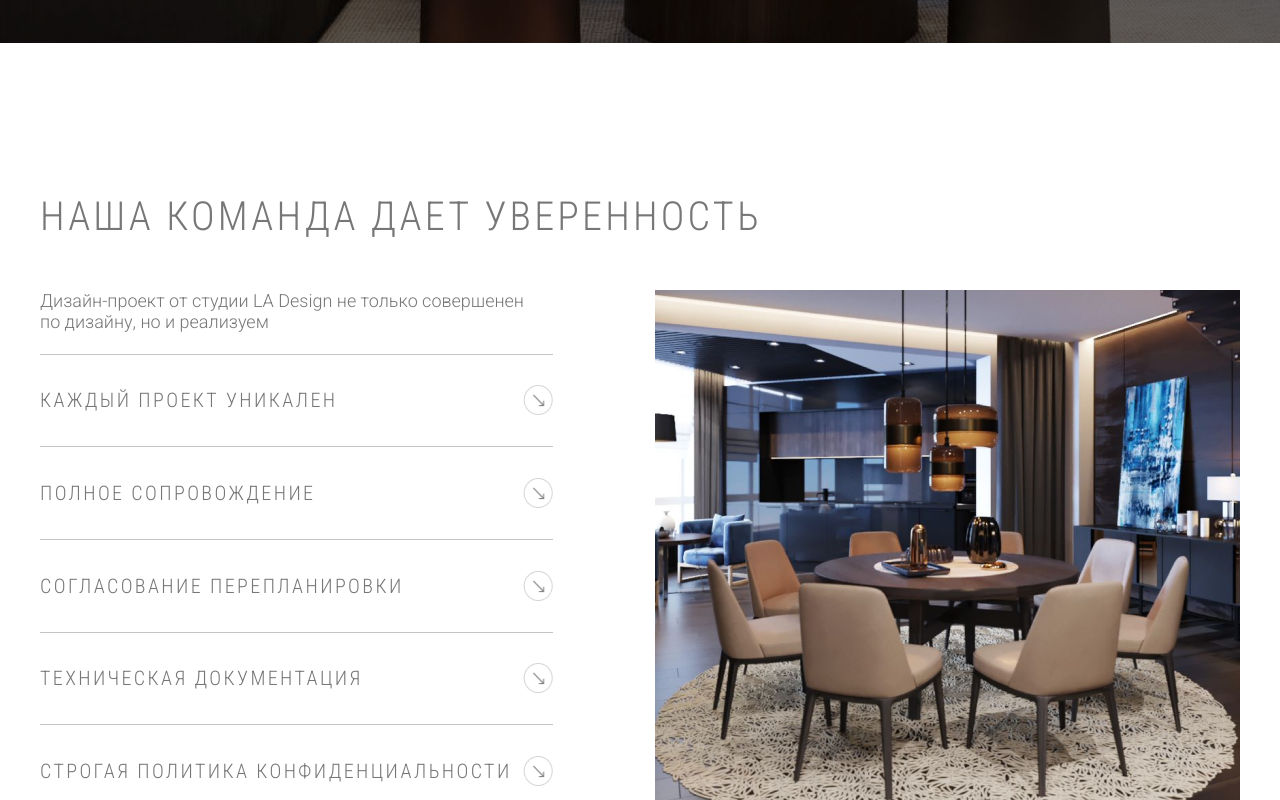
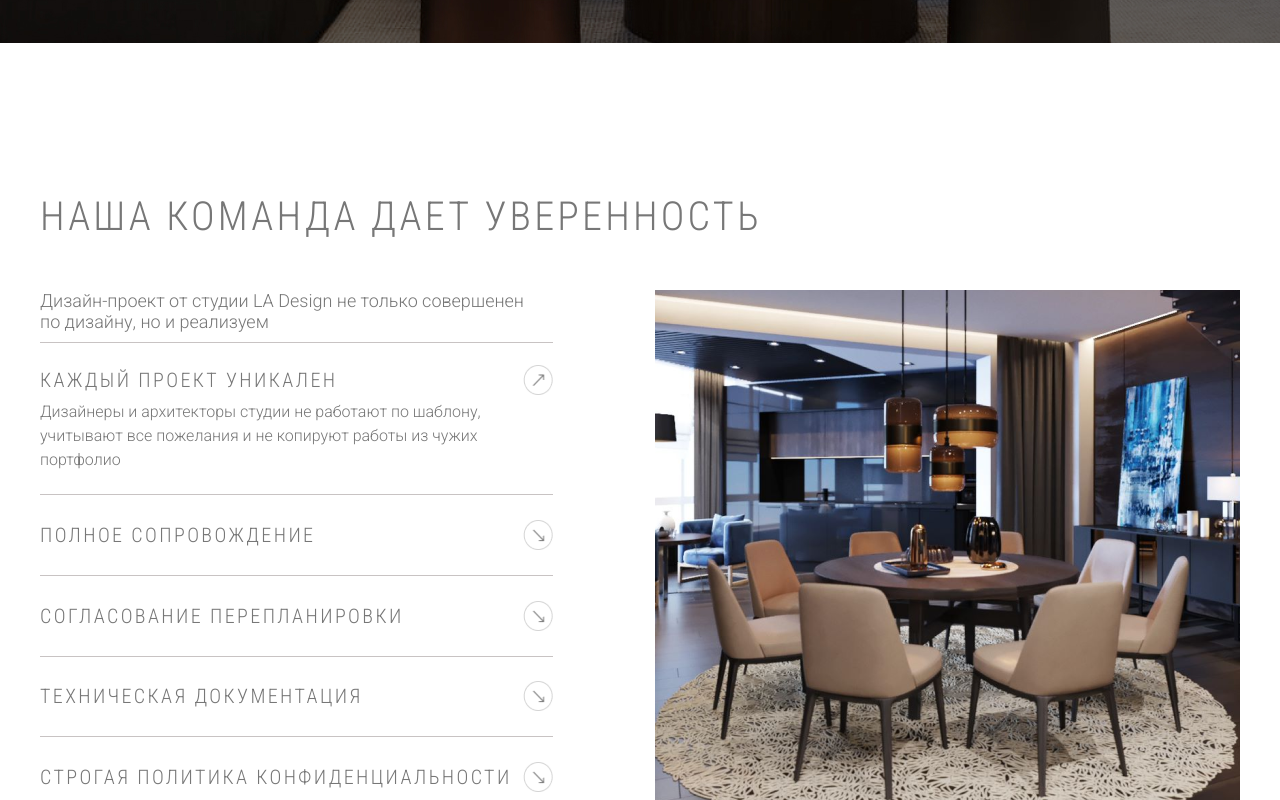
Before and after one commit to arinaab/ladesign-vue, a Vue app: page / in a window 1280 px wide. Both pictures are taken after a click on the picture 538 px from the left and 1157 px from the top of the page. Shown: the part 757-1557 px from the top of the page. Built offline with nearby package versions, Linux system fonts and the light colour scheme.

Commit message:
add confidenceapp

```diff
--- a/src/components/ConfidenceApp/ConfidenceApp.vue
+++ b/src/components/ConfidenceApp/ConfidenceApp.vue
@@ -5,10 +5,10 @@
         <div class="confidence__wrapper">
             <div class="confidence__info">
                 <h5 class="confidence__subtitle">Дизайн-проект от студии LA Design не только совершенен по дизайну, но и реализуем</h5>
-                <div class="confidence__elem" v-for="item in items" :key="item.id">
-                    <p>{{ item.title }}</p>
-                    <img src="@/assets/icon_arrow.png" alt="arrow">
-                </div>
+                <confidence-item
+                v-for="item in items" :key="item.id"
+                :item="item">
+                </confidence-item>
             </div>
             <div class="confidence__img">
                 <img src="@/assets/confidence.png" alt="img">
@@ -18,8 +18,12 @@
 </template>
 
 <script>
+    import ConfidenceItem from "@/components/ConfidenceItem/ConfidenceItem";
     export default {
         name: "ConfidenceApp.vue",
+        components: {
+            ConfidenceItem
+        },
         data () {
             return {
                 items: [
--- a/src/components/ConfidenceApp/style.scss
+++ b/src/components/ConfidenceApp/style.scss
@@ -39,6 +39,7 @@
     display: flex;
     justify-content: space-between;
     align-items: center;
+    flex-wrap: wrap;
     padding: 20px 0;
     img {
       display: block;
@@ -50,4 +51,23 @@
       border-bottom: 1px solid #c8c3c3;
     }
   }
+  &__text {
+    font-family: 'Roboto', sans-serif;
+    font-style: normal;
+    font-weight: 300;
+    font-size: 16px;
+    line-height: 24px;
+    color: #777777;
+    text-transform: none;
+    letter-spacing: normal;
+  }
 }
+.fade-enter-active,
+.fade-leave-active {
+  transition: opacity 0.5s ease;
+}
+
+.fade-enter-from,
+.fade-leave-to {
+  opacity: 0;
+}
--- /dev/null
+++ b/src/components/ConfidenceItem/ConfidenceItem.vue
@@ -0,0 +1,36 @@
+<template>
+    <div class="confidence__elem">
+        <p>{{ item.title }}</p>
+        <img v-if="!itemIsOpen" src="@/assets/icon_arrow.png" alt="arrow" @click.stop="changeArrow">
+        <img v-else src="@/assets/icon_arrow-2.png" alt="arrow" @click.stop="changeArrow">
+        <transition name="fade">
+            <p class="confidence__text" v-if="itemIsOpen">Дизайнеры и архитекторы студии не работают по шаблону, учитывают все пожелания и не копируют работы из чужих портфолио</p>
+        </transition>
+    </div>
+</template>
+
+<script>
+    export default {
+        name: "ConfidenceItem",
+        data () {
+          return {
+              itemIsOpen: false
+          }
+        },
+        props: {
+            item: {
+                type: Object,
+                default: () => {}
+            }
+        },
+        methods: {
+            changeArrow () {
+                this.itemIsOpen = !this.itemIsOpen
+            }
+        }
+    }
+</script>
+
+<style scoped lang="scss">
+    @use "src/components/ConfidenceApp/style";
+</style>
```
Also changed, not shown: src/components/PortfolioApp/PortfolioApp.vue (added, +13 -0 lines), src/assets/icon_arrow-2.png (added), src/components/PortfolioApp/style.scss (added).
